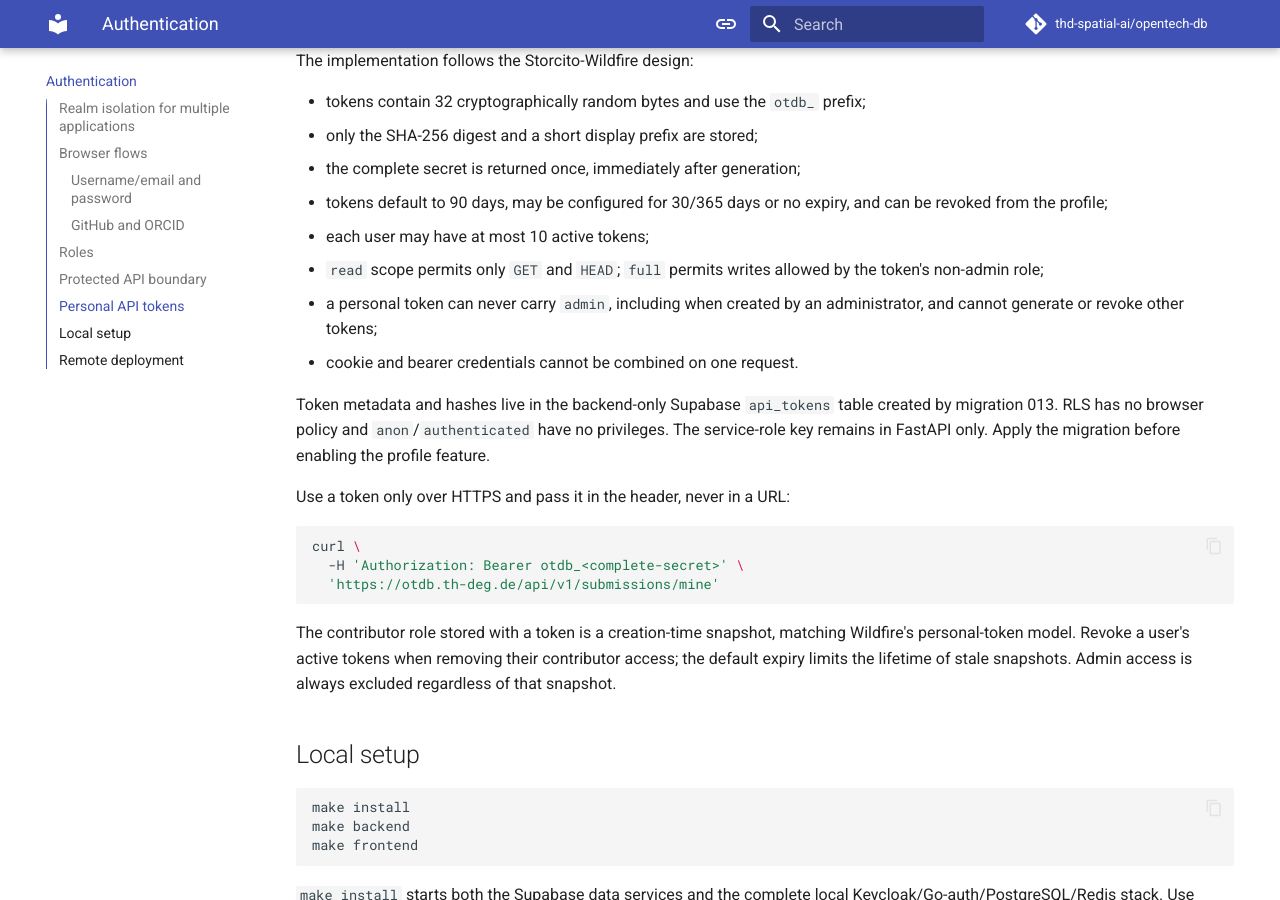
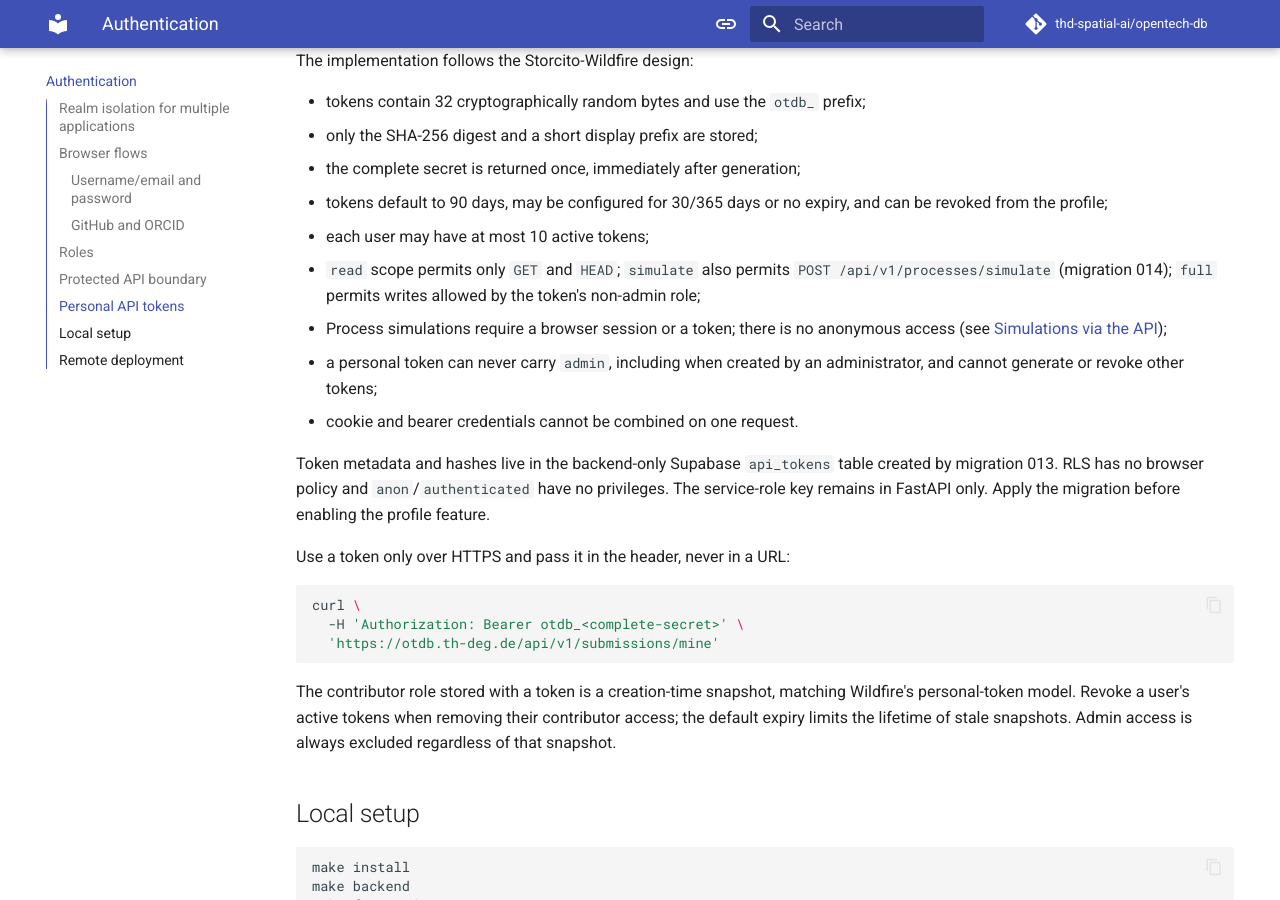
Before and after one commit to THD-Spatial-AI/OpenTech-DB, an MkDocs documentation site: the page built from docs/authentication.md, in a window 1280 px wide and 900 px high, scrolled down 2662 px. Built offline with MkDocs 1.6.1 and Material for MkDocs 9.7.7, drawn with Linux system fonts in a browser that asks for light colours; comment, search, counter and statistics services are not loaded.

Commit message:
docs for running simulations with the api

```diff
--- a/docs/authentication.md
+++ b/docs/authentication.md
@@ -128,8 +128,11 @@ The implementation follows the Storcito-Wildfire design:
 - tokens default to 90 days, may be configured for 30/365 days or no expiry,
   and can be revoked from the profile;
 - each user may have at most 10 active tokens;
-- `read` scope permits only `GET` and `HEAD`; `full` permits writes allowed by
-  the token's non-admin role;
+- `read` scope permits only `GET` and `HEAD`; `simulate` also permits
+  `POST /api/v1/processes/simulate` (migration 014); `full` permits writes
+  allowed by the token's non-admin role;
+- Process simulations require a browser session or a token; there is no
+  anonymous access (see [Simulations via the API](simulation-api.md));
 - a personal token can never carry `admin`, including when created by an
   administrator, and cannot generate or revoke other tokens;
 - cookie and bearer credentials cannot be combined on one request.
--- a/mkdocs.yml
+++ b/mkdocs.yml
@@ -117,6 +117,7 @@ nav:
   - Getting Started: getting-started.md
   - API Reference: api-reference.md
   - Integration Guide: integration.md
+  - Simulations via the API: simulation-api.md
   - Data Model: data-model.md
   - Data Formats: data-formats.md
   - Framework Adapters: adapters.md
```
Also changed, not shown: docs/api-reference.md (+3 -2 lines), docs/simulation-api.md (added, +91 -0 lines).
